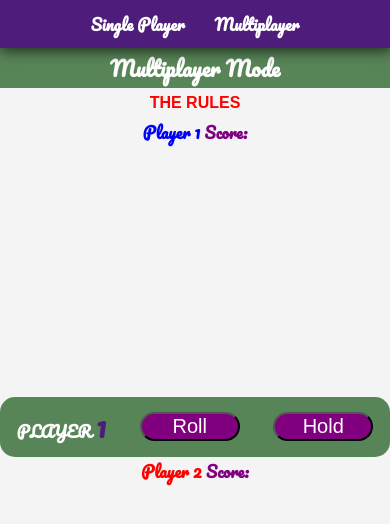
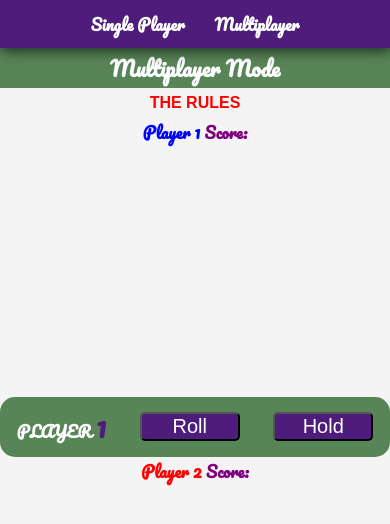
Before and after one commit to opholroyd/Dice_Roll_Game, a plain HTML site: page multiplayer.html in a window 390 px wide. Drawn offline with Linux system fonts and the light colour scheme.

Commit message:
multiplayer styling

```diff
--- a/multiplayer.css
+++ b/multiplayer.css
@@ -165,22 +165,22 @@ h1 {
   color: white;
 }
 
-.btn {
-  width: 150px;
+#btn {
+  width: auto;
   height: 50px;
   border-radius: 15px;
   font-size: 20px;
   color: #ffffff;
-  background-color: purple;
+  background-color: #4e1c7a;
 }
 
-.holdbtn {
-  width: 150px;
+#holdbtn {
+  width: auto;
   height: 50px;
   border-radius: 15px;
   font-size: 20px;
   color: #ffffff;
-  background-color: purple;
+  background-color: #4e1c7a;
 }
 
 .player1 {
@@ -332,13 +332,15 @@ h1 {
     font-size: 1em;
   }
 
-  .btn {
+  #btn {
     width: 100px;
     height: auto;
+    border-radius: 5px;
   }
 
-  .holdbtn {
+  #holdbtn {
     width: 100px;
     height: auto;
+    border-radius: 5px;
   }
 }
--- a/multiplayer.html
+++ b/multiplayer.html
@@ -58,8 +58,8 @@
 
         <div class="gamecont">
             <h1>PLAYER <span class="player">1</span></h1>
-            <button id="btn" class="btn">Roll</button>
-            <button id="holdbtn" class="holdbtn">Hold</button>
+            <button id="btn">Roll</button>
+            <button id="holdbtn">Hold</button>
         </div>
 
         <div class="player2">
```
